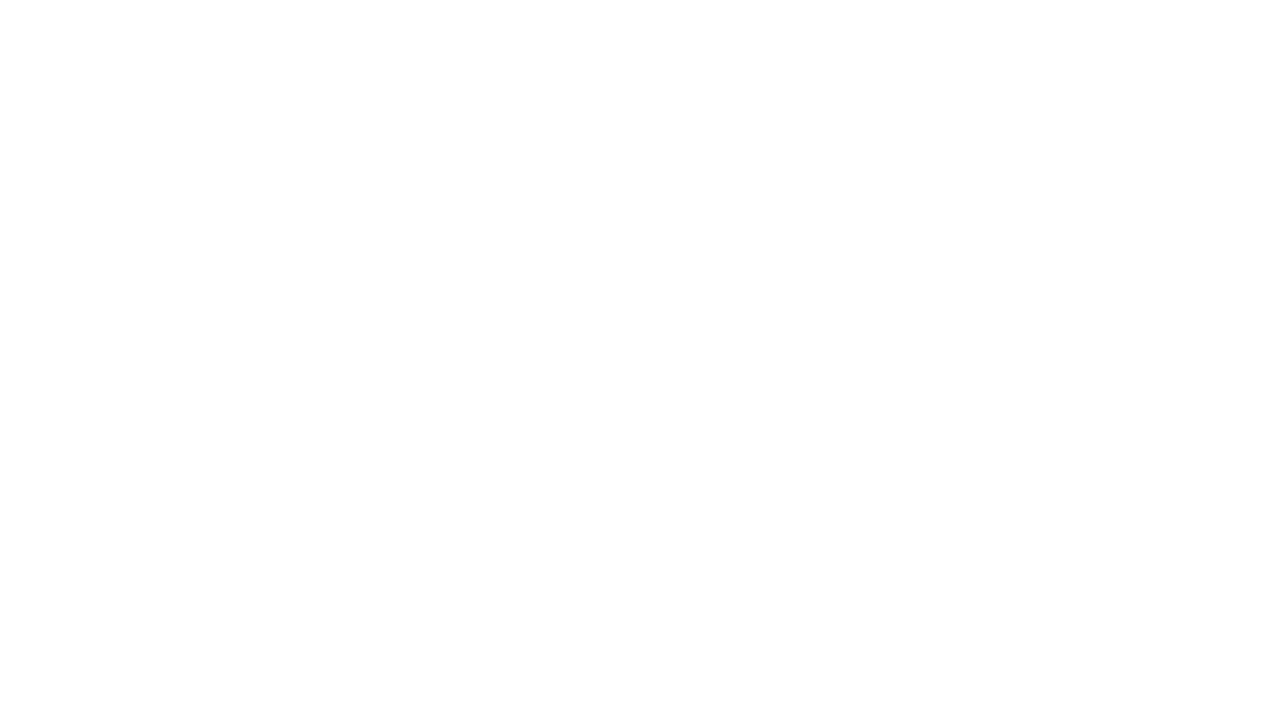
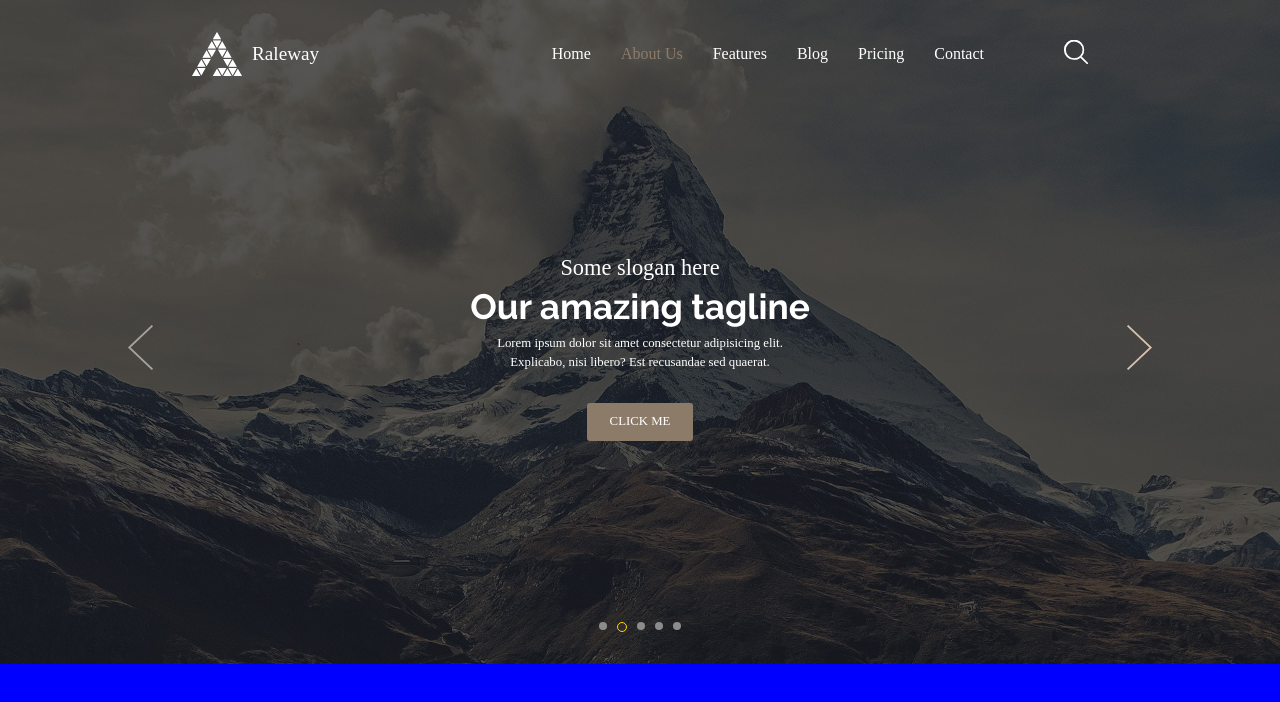
Before and after one commit to gsaldanas/css-mountain-exercise, a plain HTML site: page index.html in a window 1280 px wide. Drawn offline with Linux system fonts and the light colour scheme; a web font is replaced by a local one.

Commit message:
fixed the hero section central position

```diff
--- a/index.html
+++ b/index.html
@@ -5,6 +5,57 @@
     <meta http-equiv="X-UA-Compatible" content="IE=edge" />
     <meta name="viewport" content="width=device-width, initial-scale=1.0" />
     <title>Raleway</title>
+    <link rel="stylesheet" href="/styles/reset.css" />
+    <link rel="stylesheet" href="/styles/style.css" />
   </head>
-  <body></body>
+  <body>
+    <div class="hero-img">
+      <header>
+        <nav>
+          <div class="logo-box">
+            <img src="/svgs/logo.svg" alt="logo" />
+            <span class="logo-text">Raleway</span>
+          </div>
+          <ul>
+            <li><a href="#">Home</a></li>
+            <li><a class="active-link" href="#">About Us</a></li>
+            <li><a href="#">Features</a></li>
+            <li><a href="#">Blog</a></li>
+            <li><a href="#">Pricing</a></li>
+            <li><a href="#">Contact</a></li>
+            <li>
+              <a href="#"><img src="/svgs/search.svg" alt="search svg" /></a>
+            </li>
+          </ul>
+        </nav>
+      </header>
+      <div class="slider">
+        <div class="slider-content">
+          <div class="slider-left">
+            <img class="slide-icon" src="/svgs/left.svg" alt="go left" />
+          </div>
+          <div class="slider-info">
+            <p class="slogan">Some slogan here</p>
+            <h1 class="tagline">Our amazing tagline</h1>
+            <p class="text">
+              Lorem ipsum dolor sit amet consectetur adipisicing elit.
+              Explicabo, nisi libero? Est recusandae sed quaerat.
+            </p>
+            <a class="click-me-btn" href="#">click me</a>
+          </div>
+          <div class="slider-right">
+            <img class="slide-icon" src="/svgs/right.svg" alt="go right" />
+          </div>
+        </div>
+      </div>
+      <!-- button pagination-->
+      <div class="btns-pag">
+        <div class="btn-dot btn1"></div>
+        <div class="btn-dot btn2"></div>
+        <div class="btn-dot btn3"></div>
+        <div class="btn-dot btn4"></div>
+        <div class="btn-dot btn5"></div>
+      </div>
+    </div>
+  </body>
 </html>
--- /dev/null
+++ b/styles/reset.css
@@ -0,0 +1,48 @@
+/* http://meyerweb.com/eric/tools/css/reset/
+   v2.0 | 20110126
+   License: none (public domain)
+*/
+
+html, body, div, span, applet, object, iframe,
+h1, h2, h3, h4, h5, h6, p, blockquote, pre,
+a, abbr, acronym, address, big, cite, code,
+del, dfn, em, img, ins, kbd, q, s, samp,
+small, strike, strong, sub, sup, tt, var,
+b, u, i, center,
+dl, dt, dd, ol, ul, li,
+fieldset, form, label, legend,
+table, caption, tbody, tfoot, thead, tr, th, td,
+article, aside, canvas, details, embed,
+figure, figcaption, footer, header, hgroup,
+menu, nav, output, ruby, section, summary,
+time, mark, audio, video {
+	margin: 0;
+	padding: 0;
+	border: 0;
+	font-size: 100%;
+	font: inherit;
+	vertical-align: baseline;
+}
+/* HTML5 display-role reset for older browsers */
+article, aside, details, figcaption, figure,
+footer, header, hgroup, menu, nav, section {
+	display: block;
+}
+body {
+	line-height: 1;
+}
+ol, ul {
+	list-style: none;
+}
+blockquote, q {
+	quotes: none;
+}
+blockquote:before, blockquote:after,
+q:before, q:after {
+	content: '';
+	content: none;
+}
+table {
+	border-collapse: collapse;
+	border-spacing: 0;
+}
--- /dev/null
+++ b/styles/style.css
@@ -0,0 +1,161 @@
+body {
+  background-color: blue;
+}
+/*importing fonts*/
+
+@font-face {
+  font-family: Rale-Reg;
+  src: url(/fonts/Raleway/Raleway-Regular.ttf);
+}
+@font-face {
+  font-family: Rale-Med;
+  src: url(/fonts/Raleway/Raleway-Medium.ttf);
+}
+@font-face {
+  font-family: Rale-Bold;
+  src: url(/fonts/Raleway/Raleway-Bold.ttf);
+}
+@font-face {
+  font-family: Mont-Reg;
+  src: url(/fonts/Montserrat/Montserrat-Regular.ttf);
+}
+@font-face {
+  font-family: Mont-Light;
+  src: url(/fonts/Montserrat/Montserrat-Light.ttf);
+}
+@font-face {
+  font-family: Mont-Bold;
+  src: url(/fonts/Montserrat/Montserrat-Bold.ttf);
+}
+/* background image */
+.hero-img {
+  background-image: url(/images/background.jpg);
+  background-repeat: no-repeat;
+  background-size: cover;
+  height: 75vh;
+  background-position: center;
+  display: flex;
+  align-items: center;
+  justify-content: center;
+  flex-direction: column;
+  padding: 2rem;
+}
+/* logo */
+.logo-box img {
+  width: 50px;
+}
+.logo-text {
+  font-family: Rale-Reg;
+  color: white;
+  font-size: 1.2rem;
+  margin-left: 10px;
+}
+/* nav */
+header {
+  margin-bottom: auto;
+  display: flex;
+  width: 100%;
+}
+nav {
+  display: flex;
+  align-items: center;
+  justify-content: space-between;
+  width: 100%;
+  max-width: 70vw;
+  margin: auto;
+}
+.logo-box {
+  display: flex;
+  align-items: center;
+}
+/* menu */
+nav ul {
+  display: flex;
+  align-items: center;
+  gap: 30px;
+}
+nav ul li {
+  list-style-type: none;
+}
+nav ul li:last-child a {
+  margin-left: 50px;
+}
+nav ul li a {
+  font-family: Mont-Reg;
+  color: white;
+  text-decoration: none;
+  font-size: 1rem;
+}
+.active-link {
+  color: #8d7b6a;
+}
+/* slider */
+.slider {
+  display: flex;
+  align-items: center;
+  flex-direction: column;
+  margin-bottom: auto;
+  width: 80vw;
+}
+.slider-content {
+  display: flex;
+  justify-content: space-between;
+  width: 100%;
+  align-items: center;
+}
+.slider-info {
+  display: flex;
+  align-items: center;
+  justify-content: center;
+  flex-direction: column;
+}
+.slider-info .slogan {
+  font-family: Rale-Med;
+  color: white;
+  font-size: 1.4rem;
+  margin-bottom: 10px;
+}
+.slider-info .tagline {
+  font-family: Rale-Bold;
+  font-size: 2.2rem;
+  color: white;
+  margin-bottom: 10px;
+}
+.slider-info .text {
+  width: 55%;
+  color: white;
+  font-family: Mont-Light;
+  text-align: center;
+  font-size: 0.8rem;
+  line-height: 1.2rem;
+}
+.slider-info .click-me-btn {
+  text-decoration: none;
+  color: white;
+  font-family: Mont-Bold;
+  text-transform: uppercase;
+  background-color: #8d7b6a;
+  font-size: 0.8rem;
+  padding: 0.8rem 1.4rem;
+  border-radius: 3px;
+  margin-top: 30px;
+}
+.slide-icon {
+  height: 45px;
+}
+/*slide btn*/
+.btns-pag {
+  display: flex;
+  gap: 10px;
+  justify-content: center;
+}
+.btns-pag .btn-dot {
+  background-color: #8c8c8c;
+  border-radius: 50%;
+  width: 8px;
+  height: 8px;
+}
+.btns-pag .btn-dot.btn2 {
+  border: solid 1px gold;
+  background-color: #2e2c2d;
+}
```
